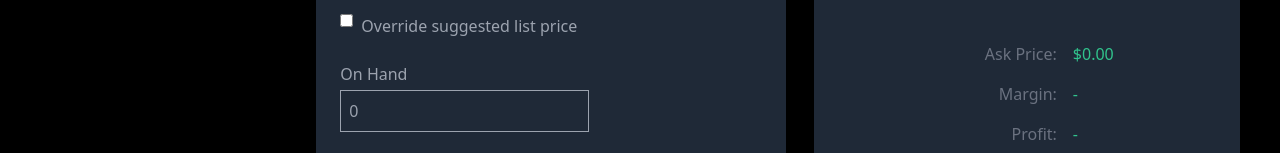
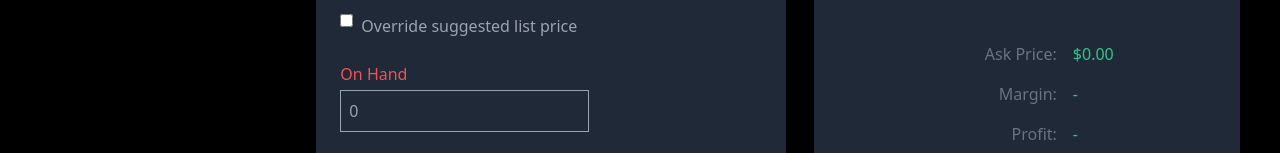
Before and after one commit to gtbaron/ims-ui, a React (Vite) app: page /item-details in a window 1280 px wide. Shown: the part 326-479 px from the top of the page. Built offline with nearby package versions, Linux system fonts and the light colour scheme; no server answers.

Commit message:
added color indication for low item quantity

```diff
--- a/src/components/items/ItemOverview.tsx
+++ b/src/components/items/ItemOverview.tsx
@@ -85,7 +85,7 @@ export const ItemOverview: React.FC<ItemDescriptionProps> = (props: ItemDescript
             <div className={'flex items-start'}>
                 <div>
                     <div className={'mb-1 block'}>
-                        <span>On Hand</span>
+                        <span className={`${item.quantityOnHand === 0 ? 'text-red-500' : (item.quantityOnHand === 1 ? 'text-yellow-400' : '')}`}>On Hand</span>
                     </div>
                     <TextInput
                         id="listPrice"
```
